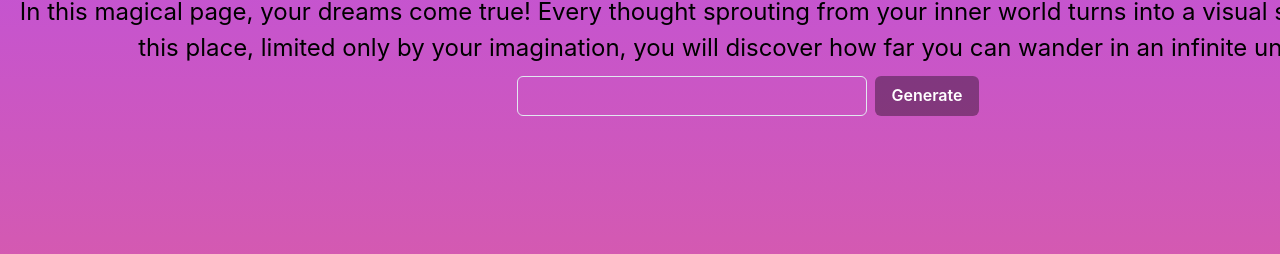
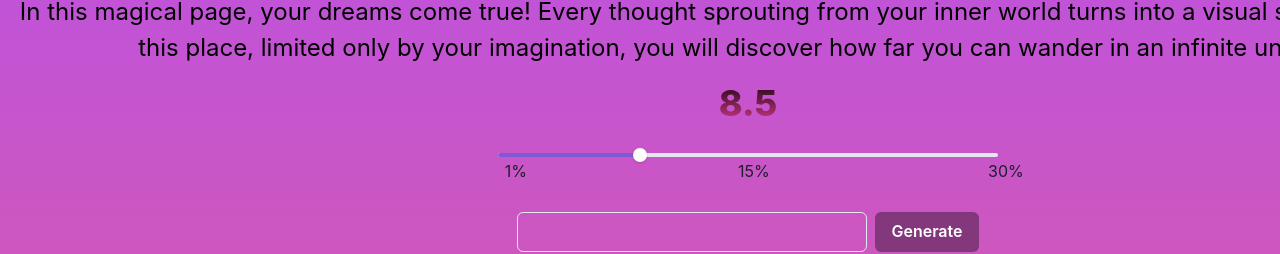
Before and after one commit to furkanozelge/stableai, a Next.js app: page /text2img in a window 1280 px wide. Shown: the part 546-800 px from the top of the page. Built offline with nearby package versions, Linux system fonts and the light colour scheme.

Commit message:
text2img

```diff
--- a/src/pages/text2img/index.jsx
+++ b/src/pages/text2img/index.jsx
@@ -4,6 +4,13 @@ import {
   Container,
   Text,
   Input,
+  SliderProps,
+  SliderThumb,
+  Slider,
+  SliderMark,
+  SliderTrack,
+  SliderFilledTrack,
+  Tooltip,
   Button,
   Box,
   Wrap,
@@ -92,7 +99,8 @@ const App = () => {
   const [image, updateImage] = useState();
   const [prompt, updatePrompt] = useState();
   const [loading, updateLoading] = useState();
-
+  const [sliderValue, setSliderValue] = useState(8.5);
+  const [showTooltip, setShowTooltip] = useState(false);
   const generate = async (prompt) => {
     updateLoading(true);
     const result = await axios.get(
@@ -185,13 +193,61 @@ const App = () => {
             place, limited only by your imagination, you will discover how far
             you can wander in an infinite universe.{" "}
           </Text>
+          <Text
+              bgGradient="linear(to bottom, black, rgba(255, 55, 133, 0.7))"
+              bgClip="text"
+              fontSize="4xl"
+              mb={"0.5em"}
+              fontWeight="extrabold"
+            >
+              {sliderValue}
+            </Text>
+          <Flex w={500} marginBottom={50}>
 
-          <Wrap marginBottom={"10px"}>
+            <Slider
+              id="slider"
+              step={0.5}
+              defaultValue={8.5}
+              min={0}
+              max={30}
+              colorScheme="purple"
+              onChange={(v) => setSliderValue(v)}
+              onMouseEnter={() => setShowTooltip(true)}
+              onMouseLeave={() => setShowTooltip(false)}
+            >
+              <SliderMark value={1} mt="1" ml="-2.5" fontSize="md">
+                1%
+              </SliderMark>
+              <SliderMark value={15} mt="1" ml="-2.5" fontSize="md">
+                15%
+              </SliderMark>
+              <SliderMark value={30} mt="1" ml="-2.5" fontSize="md">
+                30%
+              </SliderMark>
+              <SliderTrack>
+                <SliderFilledTrack />
+              </SliderTrack>
+              <Tooltip
+                hasArrow
+                bg="teal.500"
+                color="white"
+                placement="top"
+                isOpen={showTooltip}
+                label={`${sliderValue}%`}
+              >
+                <SliderThumb />
+              </Tooltip>
+            </Slider>
+          </Flex>
+
+          <Wrap marginBottom={"30px"}>
+
             <Input
               value={prompt}
               onChange={(e) => updatePrompt(e.target.value)}
               width={"350px"}
             ></Input>
+
             <Button
               onClick={(e) => generate(prompt)}
               colorScheme={"blackAlpha"}
```
